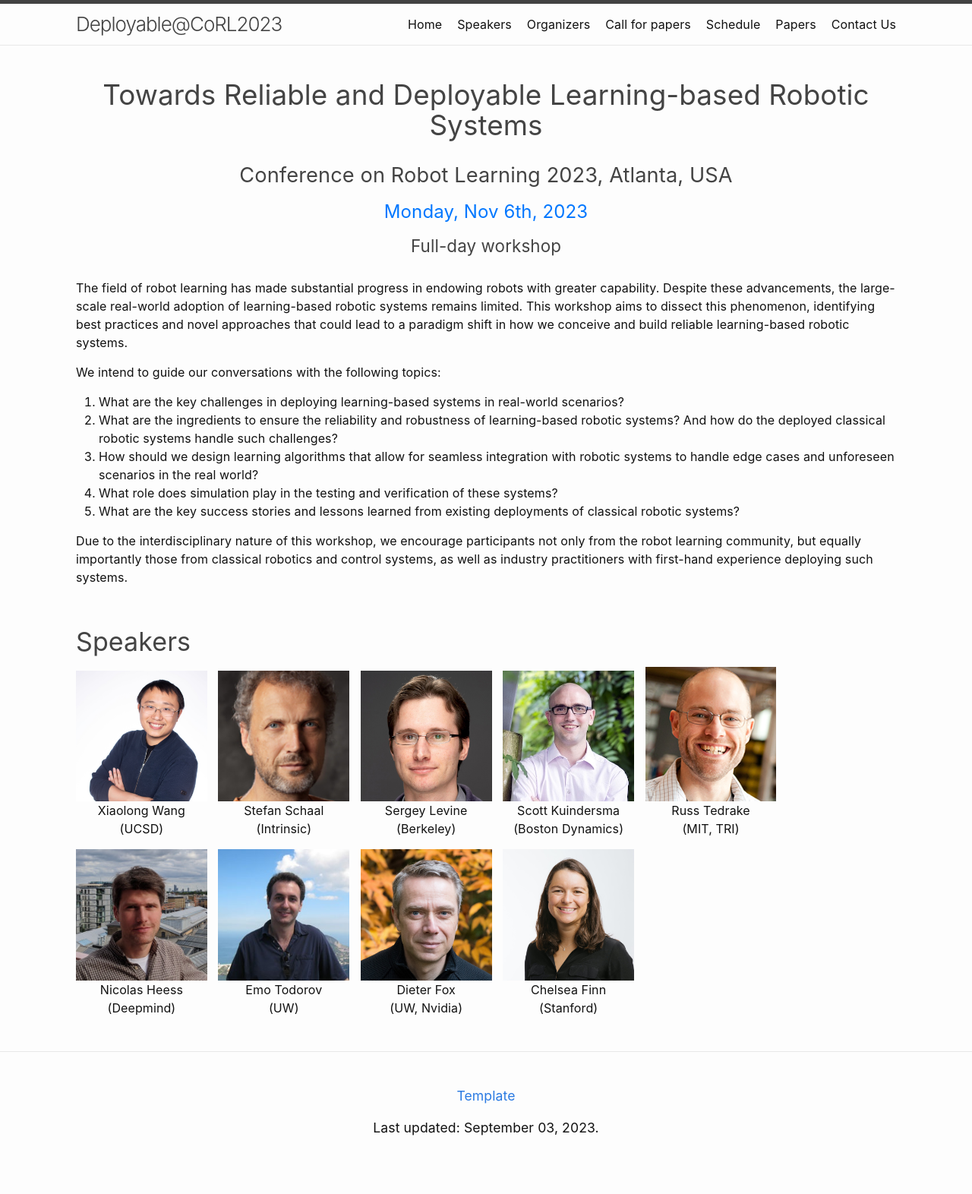
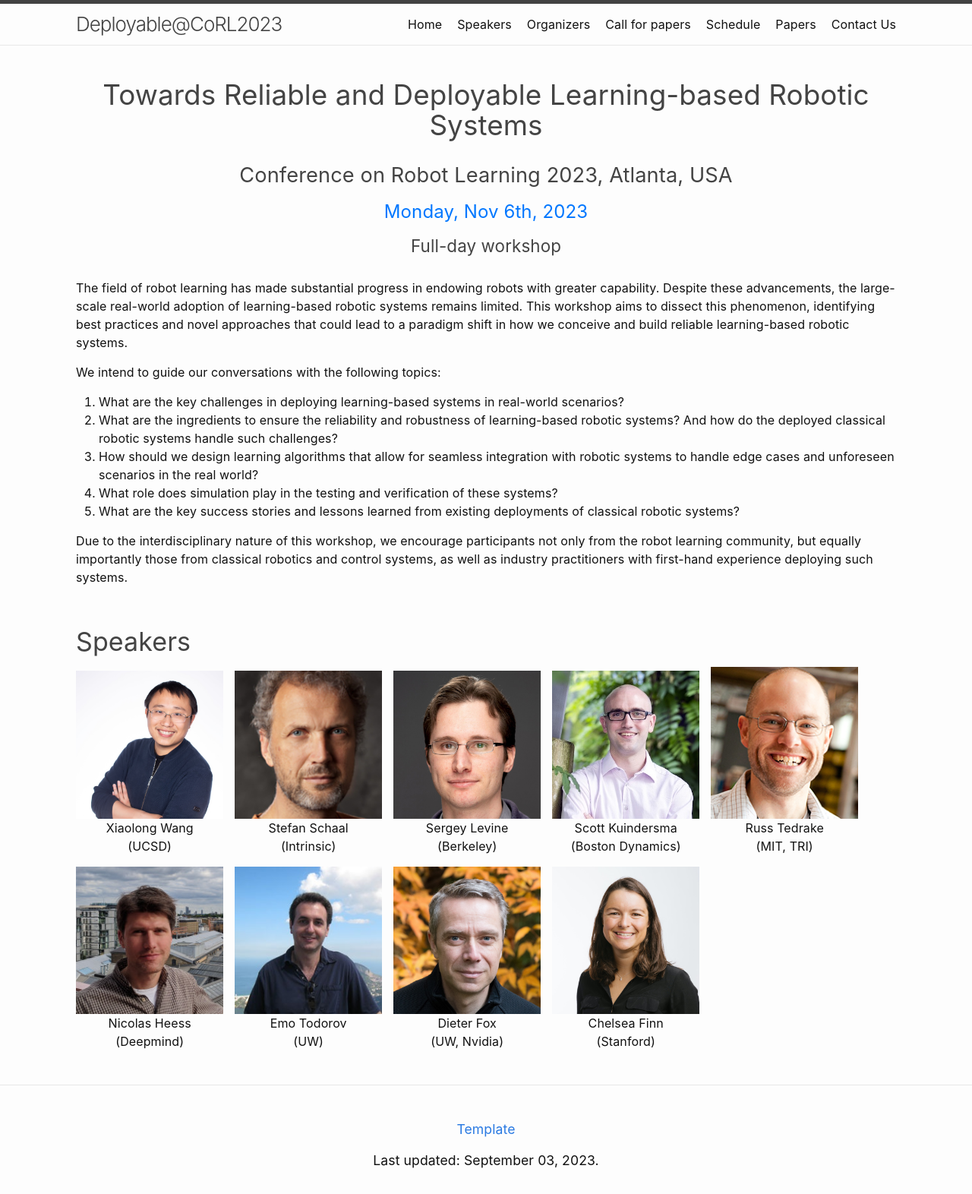
Before and after one commit to corl2023deployable/corl2023deployable.github.io, a Jekyll site: the page built from index.md, in a window 1280 px wide. Shown: the whole page at 76% size. Built offline with Jekyll 4.4.1, drawn with Linux system fonts in a browser that asks for light colours; before the commit the page ends 1528 px from its top, so only the background shows below that.

Commit message:
larger faces

```diff
--- a/assets/css/workshop.css
+++ b/assets/css/workshop.css
@@ -99,7 +99,7 @@ span.award-other img {
 
 .gallery figure {
 display: inline-block;
-width: 16%;
+width: 18%;
 min-height: 100px;
 margin-right: 10px;
 }
```
